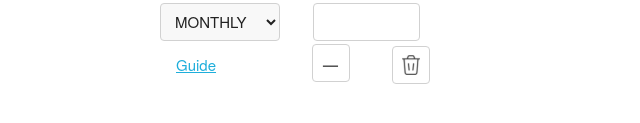
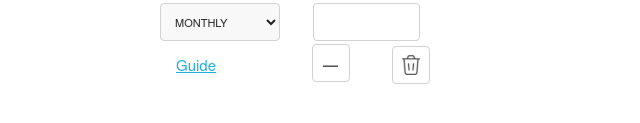
Before and after one commit to shirha/tvmcalc, a plain HTML site: page index.html in a window 1280 px wide. Shown: the part 269-392 px from the top of the page, 0-640 px from the left. Drawn offline with Linux system fonts and the light colour scheme.

Commit message:
Update index.html

```diff
--- a/index.html
+++ b/index.html
@@ -15,7 +15,7 @@ input, select { margin-bottom: 3px; }
 td { border-bottom-width: 0; padding: 0 10px 0 10px; }
 input:-webkit-autofill { -webkit-box-shadow: 0 0 0px 1000px white inset; }
 input[type=button],select { min-width:120px; background-color: #f8f8f8; }
-select { width: 118px; text-transform: uppercase;}
+select { width: 118px; text-transform: uppercase; font-size: 11px;}
 a { padding-left: 16px; }
 #minus,#reset {min-width: 38px; background-color: white; padding: 0; border: 1px solid #d1d1d1;}
 #minus {margin-left:12px; font-size:15px; }
```
